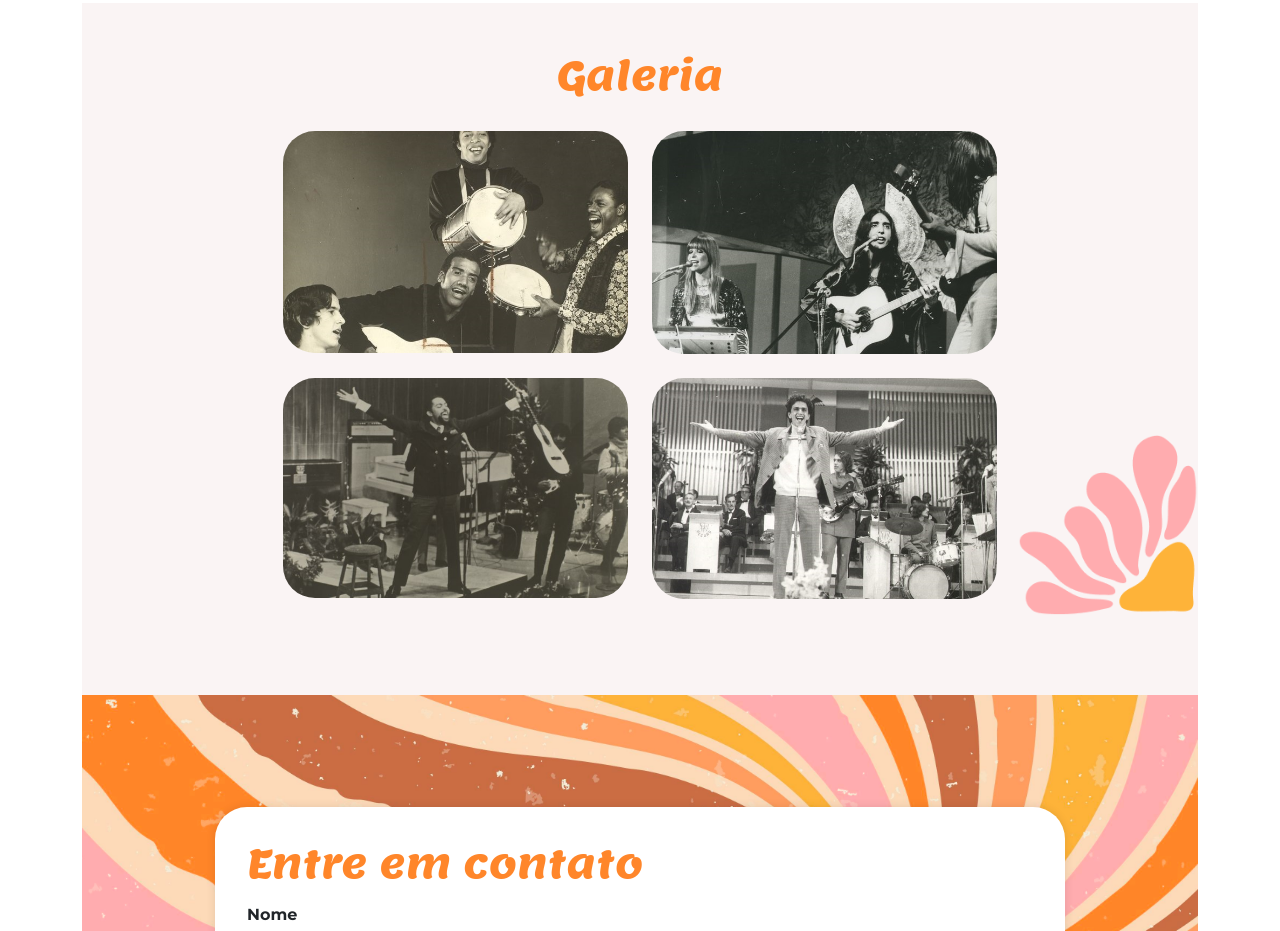
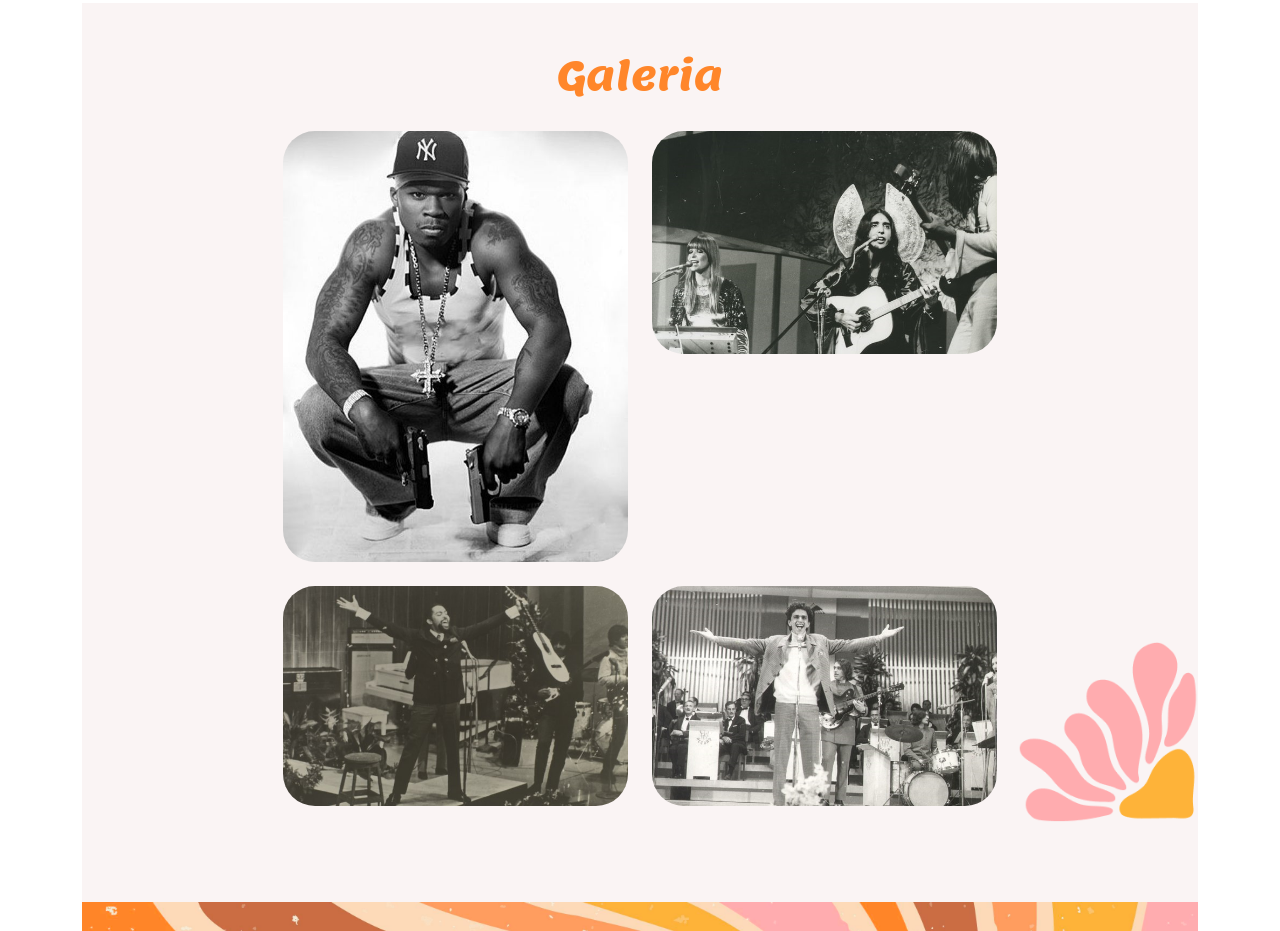
Before and after one commit to guimazetti/trabalho-carlos, a plain HTML site: page index.html in a window 1280 px wide. Shown: the part 1597-2528 px from the top of the page. Drawn offline with nearby package versions, Linux system fonts and the light colour scheme; a script that the page names is missing.

Commit message:
Update index.html

```diff
--- a/index.html
+++ b/index.html
@@ -62,7 +62,7 @@
 
                 <div class="row justify-content-md-center">
                     <div class="col-md-4">
-                        <img src="img/lossy-page1-640px-Jorge_Ben_e_o_Trio_Mocotó_no_Teatro_da_Lagoa,_1971.tif.jpg"
+                        <img src="img/mazetti.jpg"
                             class="img-fluid rounded-5" loading="lazy">
                     </div>
                     <div class="col-md-4">
```
